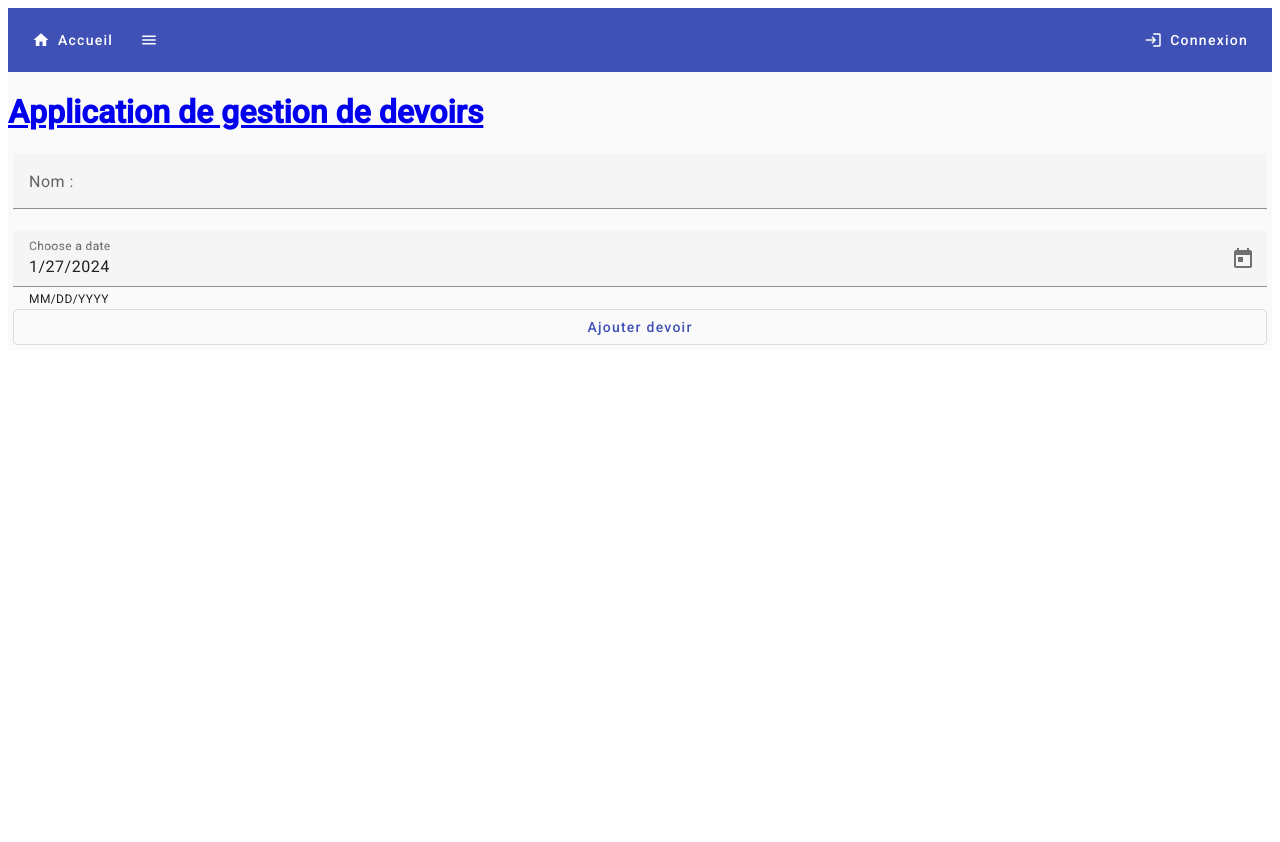
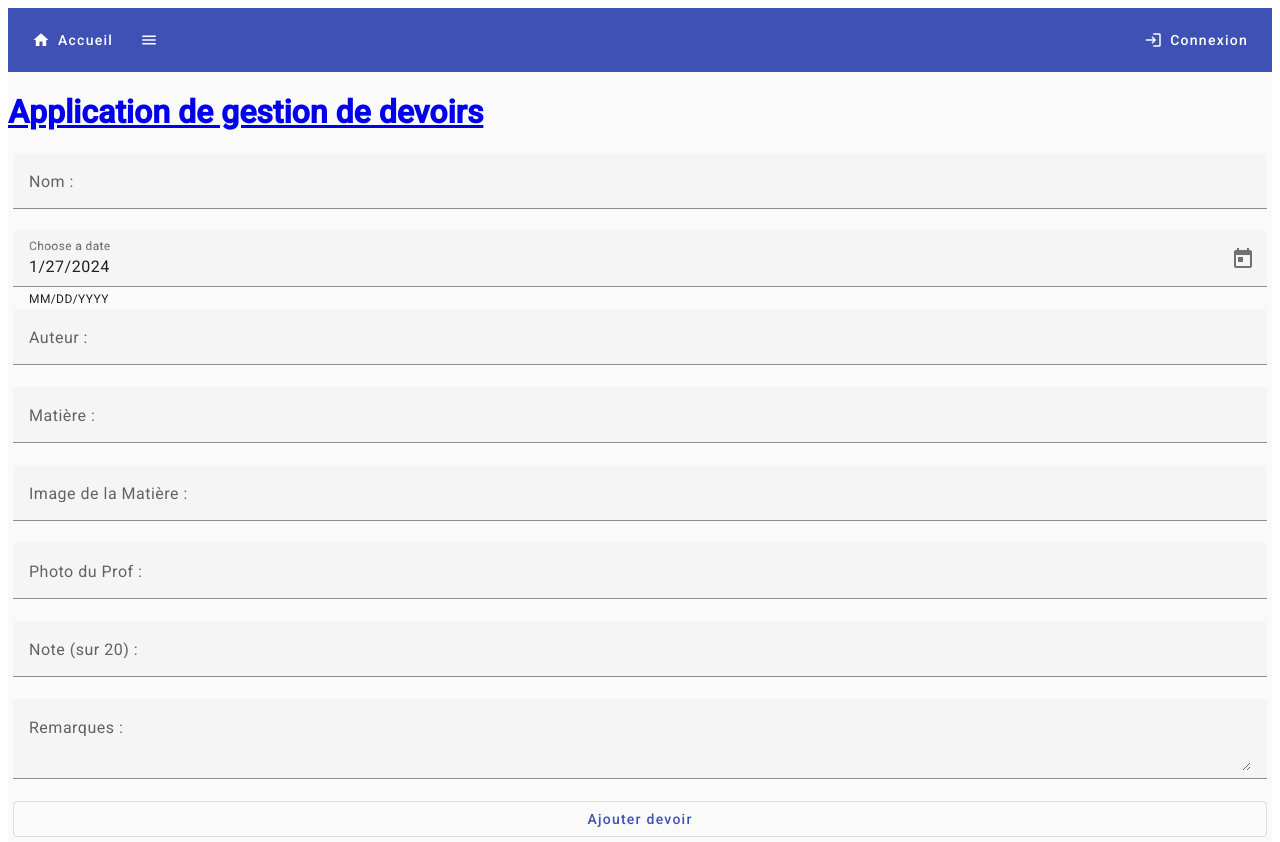
Before and after one commit to alessandrov24/ProjetAngularMARTIN_VARTANIAN, an Angular app: page /add in a window 1280 px wide. Before the commit the page ends 808 px from the top, so only its background shows below. Built offline with nearby package versions, Linux system fonts and the light colour scheme.

Commit message:
Ajout des champs pour les nouvelles propriétés add-assignment.component.html

```diff
--- a/src/app/assignments/add-assignment/add-assignment.component.html
+++ b/src/app/assignments/add-assignment/add-assignment.component.html
@@ -7,6 +7,7 @@
              name="nom"
       />
     </mat-form-field>
+
 
     <mat-form-field>
       <mat-label>Choose a date</mat-label>
@@ -18,5 +19,37 @@
       <mat-datepicker-toggle matIconSuffix [for]="picker"></mat-datepicker-toggle>
       <mat-datepicker #picker></mat-datepicker>
     </mat-form-field>
+
+     <!-- Nouveaux champs pour les propriétés ajoutées -->
+    <mat-form-field>
+      <mat-label>Auteur :</mat-label>
+      <input matInput placeholder="Nom de l'auteur" [(ngModel)]="auteur" name="auteur"/>
+    </mat-form-field>
+
+    <mat-form-field>
+      <mat-label>Matière :</mat-label>
+      <input matInput placeholder="Matière de l'assignment" [(ngModel)]="matiere" name="matiere"/>
+    </mat-form-field>
+
+    <mat-form-field>
+      <mat-label>Image de la Matière :</mat-label>
+      <input matInput placeholder="URL de l'image de la matière" [(ngModel)]="imageMatiere" name="imageMatiere"/>
+    </mat-form-field>
+
+    <mat-form-field>
+      <mat-label>Photo du Prof :</mat-label>
+      <input matInput placeholder="URL de la photo du prof" [(ngModel)]="photoProf" name="photoProf"/>
+    </mat-form-field>
+
+    <mat-form-field>
+      <mat-label>Note (sur 20) :</mat-label>
+      <input matInput placeholder="Note de l'assignment" [(ngModel)]="note" name="note" type="number"/>
+    </mat-form-field>
+
+    <mat-form-field>
+      <mat-label>Remarques :</mat-label>
+      <textarea matInput placeholder="Remarques sur l'assignment" [(ngModel)]="remarques" name="remarques"></textarea>
+    </mat-form-field>
+
     <button mat-stroked-button color="primary">Ajouter devoir</button>
   </form>
```
